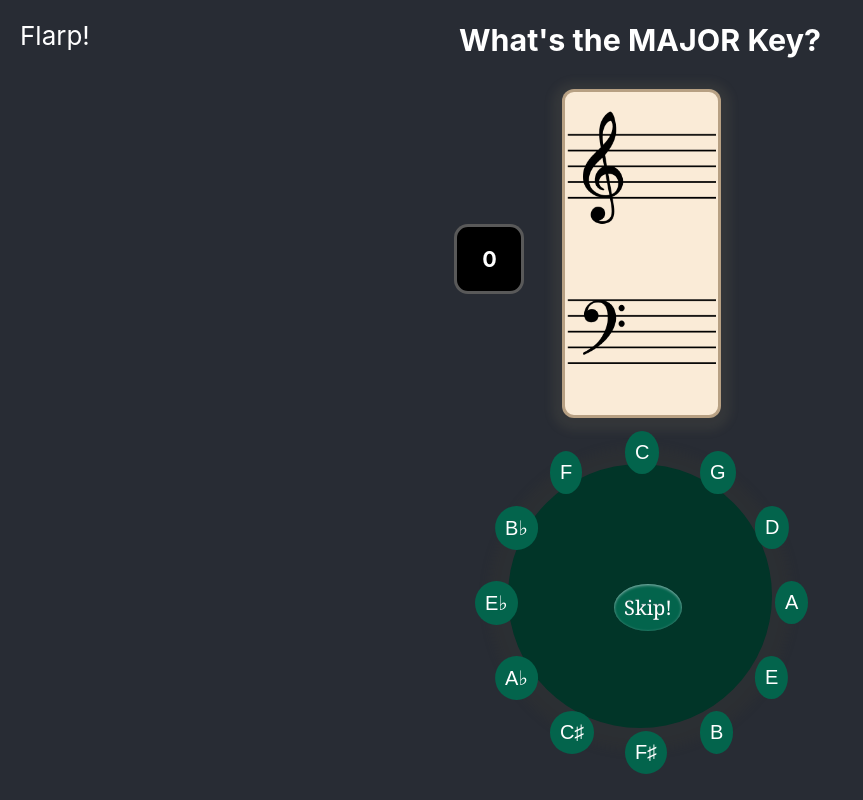
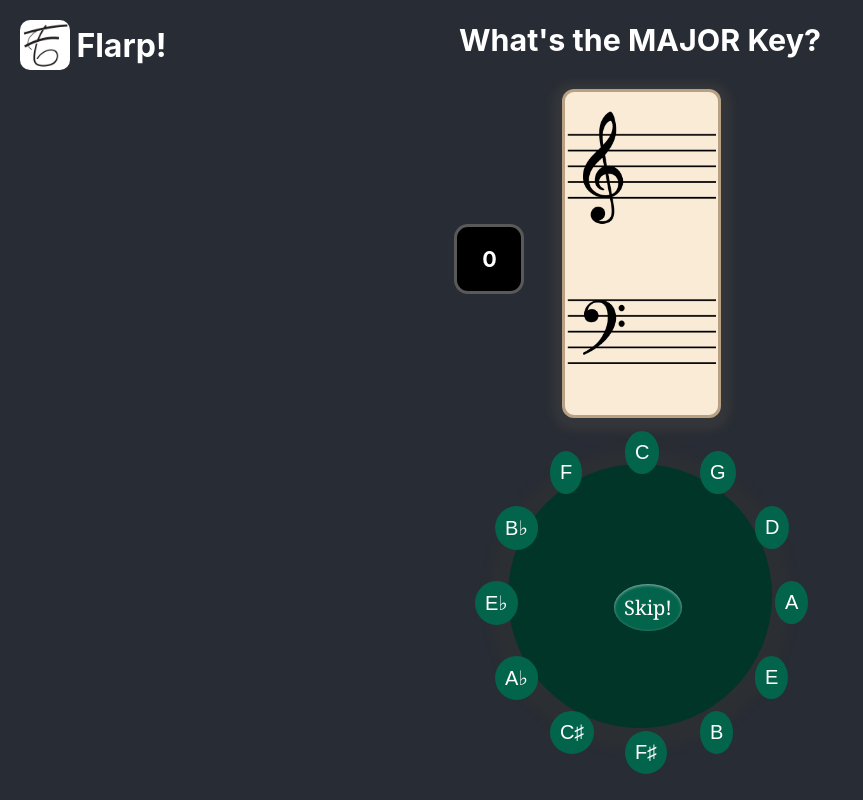
Before and after one commit to bsantero/flarp-music-quiz, a React (Create React App) app: page / in a window 1280 px wide. Shown: the whole page, without its empty margins (0-863 px from the left). Built offline with nearby package versions, Linux system fonts and the light colour scheme.

Commit message:
Fix branding and initial logos

```diff
--- a/public/index.html
+++ b/public/index.html
@@ -7,7 +7,7 @@
     <meta name="theme-color" content="#000000" />
     <meta
       name="description"
-      content="Web site created using create-react-app"
+      content="The friendly quiz that tests your music knowledge."
     />
     <link rel="apple-touch-icon" href="%PUBLIC_URL%/logo192.png" />
     <!--
@@ -24,7 +24,7 @@
       work correctly both with client-side routing and a non-root public URL.
       Learn how to configure a non-root public URL by running `npm run build`.
     -->
-    <title>React App</title>
+    <title>Flarp, Music Quiz</title>
   </head>
   <body>
     <noscript>You need to enable JavaScript to run this app.</noscript>
--- a/src/App.css
+++ b/src/App.css
@@ -6,6 +6,23 @@
   position: absolute;
   top: 20px;
   left: 20px;
+  color: white;
+}
+
+.Title-bar * {
+  max-height: 50px;
+  display: inline;
+}
+
+.Title-bar .Logo {
+  /* max-height: 50px; */
+  border-radius: 20%;
+}
+
+.Title-bar .Logo-title {
+  position: absolute;
+  margin-top: 0.5vw;
+  margin-left: 0.5vw;
 }
 
 .Question-bar {
--- a/src/App.js
+++ b/src/App.js
@@ -4,6 +4,7 @@ import { useState } from 'react';
 import './App.css';
 import { keySignatures, keyofc, majorKeys, minorKeys } from './Keys';
 import './circle.css';
+import logo from './img/logo.png';
 
 // Constants
 
@@ -157,8 +158,11 @@ function App() {
 
   return (
     <div className="App">
+      <div className="Title-bar">
+        <img src={logo} className="Logo"></img>
+        <h1 className="Logo-title">Flarp!</h1>
+      </div>
       <header className="App-header">
-        <div className="Title-bar">Flarp!</div>
         <div className="Question-bar">
           <h3>What's the {mode.toUpperCase()} Key?</h3>
         </div>
```
Also changed, not shown: src/img/logo.png (added), 1 other file (tests, documents, lock files or other folders).
